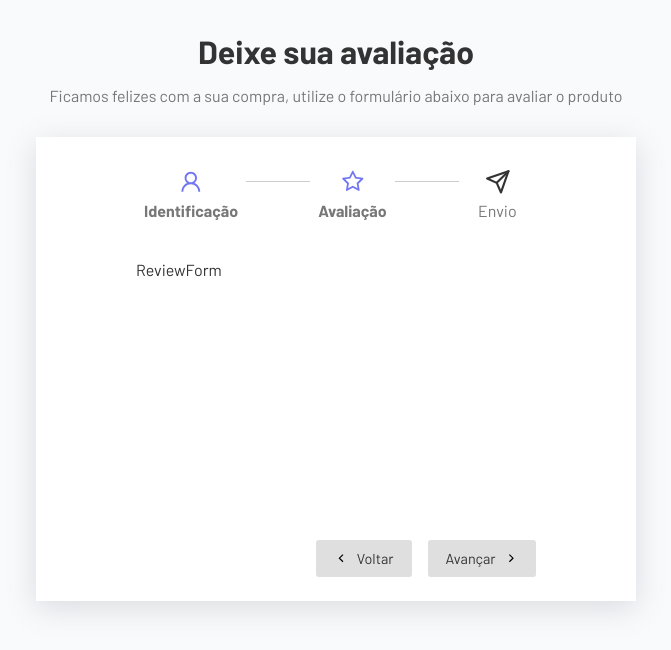
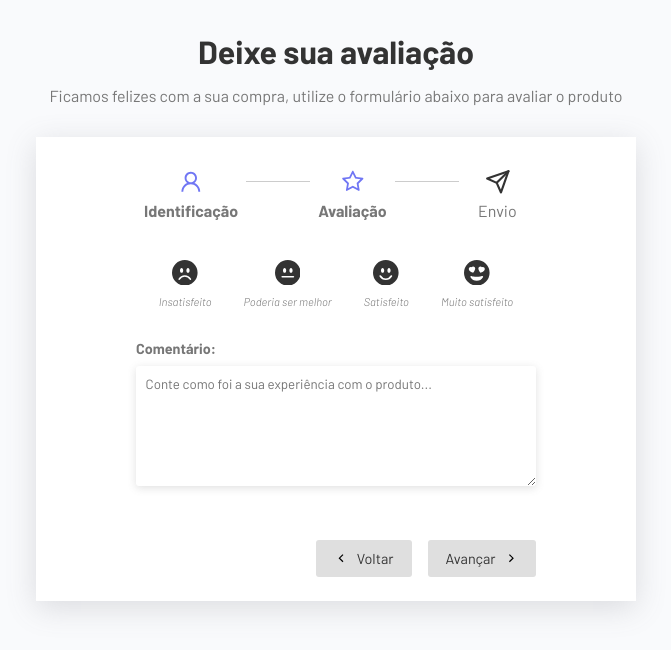
Before and after one commit to IsabelleHeloisa/multistep-form, a React (Vite) app: page / in a window 1280 px wide. Both pictures are taken after typing "Sample", "name@example.com" into the empty fields and a click on the button "Avançar". Shown: the top 650 px of the page, without its empty margins (304-975 px from the left). Built offline with nearby package versions, Linux system fonts and the light colour scheme.

Commit message:
feat: comment and summary components

```diff
--- a/src/App.tsx
+++ b/src/App.tsx
@@ -32,8 +32,8 @@ function App() {
 
   const formComponents = [
     <UserForm data={data} updateFieldHandler={updateFieldHandler} />,
-    <ReviewForm />,
-    <Thanks />
+    <ReviewForm data={data} updateFieldHandler={updateFieldHandler} />,
+    <Thanks data={data} />
   ]
 
   const { currentStep, currentComponent, changeStep } = useForm(formComponents)
--- /dev/null
+++ b/src/components/ReviewForm.css
@@ -0,0 +1,38 @@
+.form-control.score-container {
+  flex-direction: row;
+  justify-content: center;
+  gap: 2rem;
+}
+
+.score-container svg {
+  font-size: 1.6rem;
+  cursor: pointer;
+  transition: 0.3s;
+}
+
+.score-container svg:hover {
+  fill: #7076f4;
+}
+
+.score-container input:checked ~ svg {
+  fill: #7076f4;
+}
+
+.radio-container {
+  text-align: center;
+  position: relative;
+}
+
+.radio-container input {
+  opacity: 0;
+  top: 15px;
+  left: 20px;
+  position: absolute;
+}
+
+.radio-container p {
+  font-style: italic;
+  font-weight: 300;
+  font-size: 0.7rem;
+  margin-top: 0.4rem;
+}
--- a/src/components/ReviewForm.tsx
+++ b/src/components/ReviewForm.tsx
@@ -1,5 +1,83 @@
-const ReviewForm = () => {
-  return <div>ReviewForm</div>
+import {
+  BsFillEmojiHeartEyesFill,
+  BsFillEmojiSmileFill,
+  BsFillEmojiNeutralFill,
+  BsFillEmojiFrownFill
+} from 'react-icons/bs'
+
+type ReviewProps = {
+  data: {
+    review: string
+    comment: string
+  }
+  updateFieldHandler: (key: string, value: string) => void
+}
+
+import './ReviewForm.css'
+
+const ReviewForm = ({ data, updateFieldHandler }: ReviewProps) => {
+  return (
+    <div className="review-form">
+      <div className="form-control score-container">
+        <label className="radio-container">
+          <input
+            type="radio"
+            value="unsatisfied"
+            name="review"
+            checked={data.review === 'unsatisfied'}
+            required
+            onChange={e => updateFieldHandler('review', e.target.value)}
+          />
+          <BsFillEmojiFrownFill />
+          <p>Insatisfeito</p>
+        </label>
+        <label className="radio-container">
+          <input
+            type="radio"
+            value="neutral"
+            name="review"
+            checked={data.review === 'neutral'}
+            onChange={e => updateFieldHandler('review', e.target.value)}
+          />
+          <BsFillEmojiNeutralFill />
+          <p>Poderia ser melhor</p>
+        </label>
+        <label className="radio-container">
+          <input
+            type="radio"
+            value="satisfied"
+            name="review"
+            checked={data.review === 'satisfied'}
+            onChange={e => updateFieldHandler('review', e.target.value)}
+          />
+          <BsFillEmojiSmileFill />
+          <p>Satisfeito</p>
+        </label>
+        <label className="radio-container">
+          <input
+            type="radio"
+            value="very_satisfied"
+            name="review"
+            checked={data.review === 'very_satisfied'}
+            onChange={e => updateFieldHandler('review', e.target.value)}
+          />
+          <BsFillEmojiHeartEyesFill />
+          <p>Muito satisfeito</p>
+        </label>
+      </div>
+      <div className="form-control">
+        <label htmlFor="comment">Comentário:</label>
+        <textarea
+          name="cooment"
+          id="comment"
+          placeholder="Conte como foi a sua experiência com o produto..."
+          value={data.comment || ''}
+          required
+          onChange={e => updateFieldHandler('comment', e.target.value)}
+        ></textarea>
+      </div>
+    </div>
+  )
 }
 
 export default ReviewForm
--- /dev/null
+++ b/src/components/Thanks.css
@@ -0,0 +1,28 @@
+.thanks-container {
+  text-align: center;
+}
+
+.thanks-container h2 {
+  margin-bottom: 1rem;
+}
+
+.thanks-container p {
+  font-size: 0.9rem;
+  margin-bottom: 0.5rem;
+}
+
+.thanks-container h3 {
+  margin: 1rem 0;
+}
+
+.review-data {
+  text-align: left;
+}
+
+.review-data svg {
+  margin-left: 5px;
+}
+
+.review-data span {
+  font-weight: bold;
+}
--- a/src/components/Thanks.tsx
+++ b/src/components/Thanks.tsx
@@ -1,5 +1,46 @@
-const Thanks = () => {
-  return <div>Thanks</div>
+import {
+  BsFillEmojiHeartEyesFill,
+  BsFillEmojiSmileFill,
+  BsFillEmojiNeutralFill,
+  BsFillEmojiFrownFill
+} from 'react-icons/bs'
+
+type ThanksProps = {
+  data: {
+    name: string
+    review: string
+    comment: string
+  }
+}
+
+import './Thanks.css'
+
+const emojiData = {
+  unsatisfied: <BsFillEmojiFrownFill />,
+  neutral: <BsFillEmojiNeutralFill />,
+  satisfied: <BsFillEmojiSmileFill />,
+  very_satisfied: <BsFillEmojiHeartEyesFill />
+}
+
+const Thanks = ({ data }: ThanksProps) => {
+  return (
+    <div className="thanks-container">
+      <h2>Falta pouco...</h2>
+      <p>
+        A sua opinião é muito importante, em breve você receberá um cupom de 10%
+        de desconto para a sua próxima compra.
+      </p>
+      <p>Para concluir sua avaliação clique no botão de Enviar abaixo.</p>
+      <h3>Aqui está o resumo da sua avaliação {data.name}:</h3>
+      <p className="review-data">
+        <span>Satisfação com o produto:</span>
+        {emojiData[data.review as keyof typeof emojiData]}
+      </p>
+      <p className="review-data">
+        <span>Comentário:</span> {data.comment}
+      </p>
+    </div>
+  )
 }
 
 export default Thanks
```
